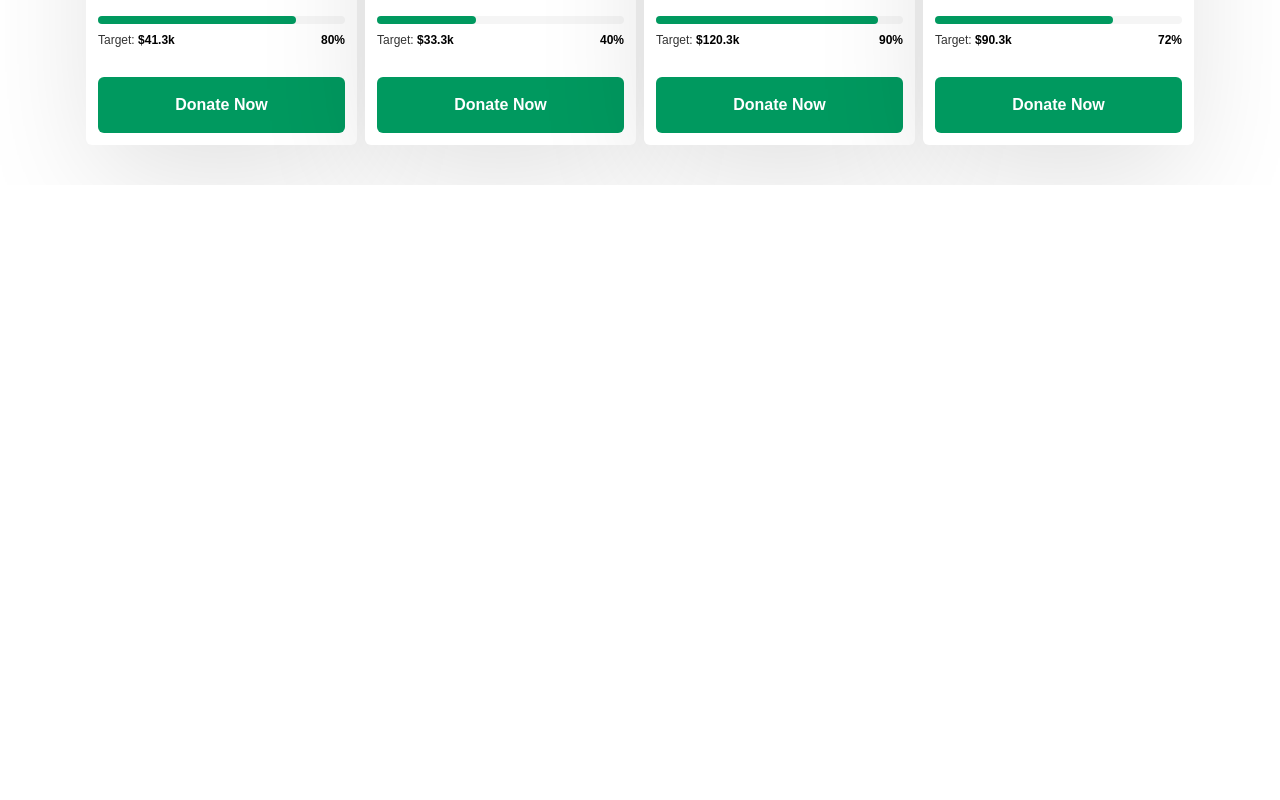
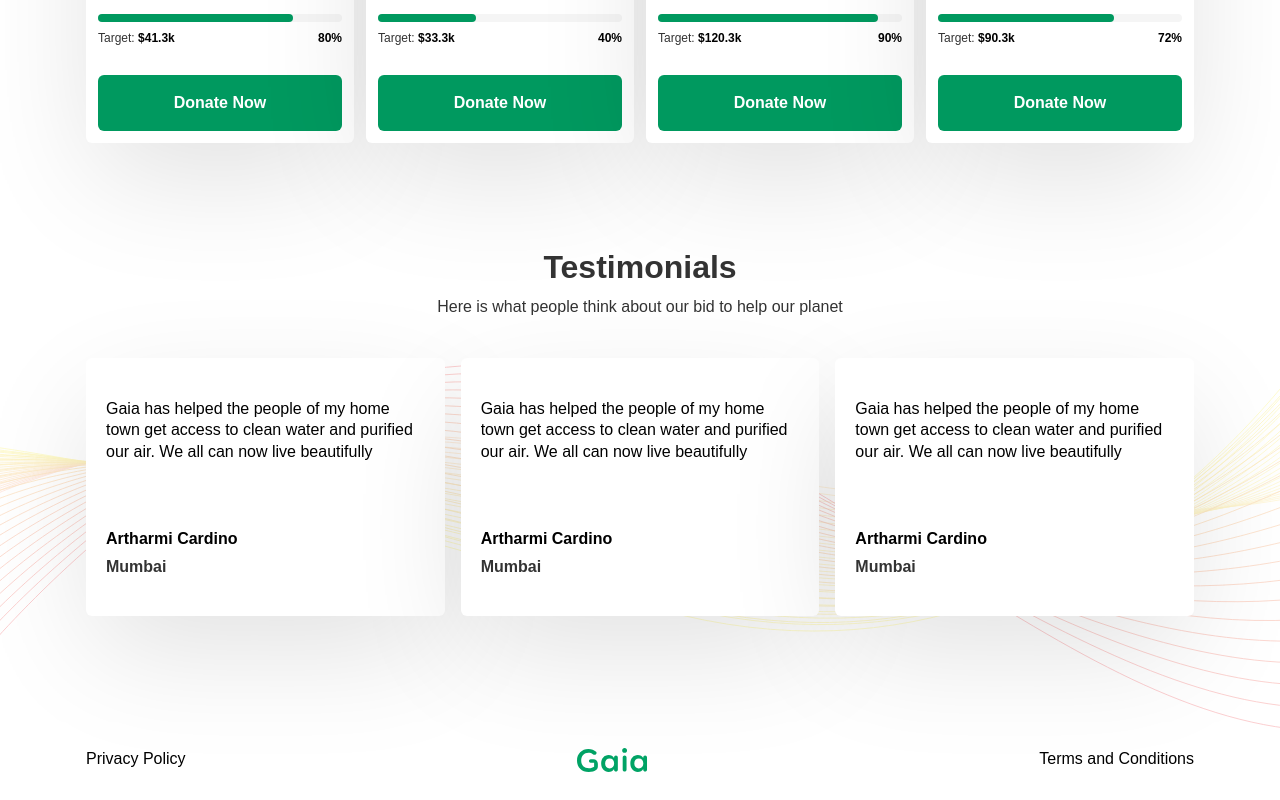
Before and after one commit to Iamsheye/gaia, a React (Create React App) app: page / in a window 1280 px wide. Shown: the part 2073-2873 px from the top of the page. Before the commit the page ends 2258 px from the top, so only its background shows below. Built offline with nearby package versions, Linux system fonts and the light colour scheme.

Commit message:
testimonial & footer section

```diff
--- /dev/null
+++ b/src/components/Footer.tsx
@@ -0,0 +1,21 @@
+const Footer = () => {
+  return (
+    <footer className="bg-white py-7 md:mt-12">
+      <div className="wrapper">
+        <div className="grid grid-cols-12 gap-y-4 md:flex justify-between">
+          <p className="leading-[135%] col-span-6 order-2 md:order-1">
+            Privacy Policy
+          </p>
+          <div className="col-span-12 order-1 md:order-2 justify-self-center">
+            <img src="/images/gaia.svg" alt="Project Gaia Logo" />
+          </div>
+          <p className="leading-[135%] col-span-6 order-3 text-right">
+            Terms and Conditions
+          </p>
+        </div>
+      </div>
+    </footer>
+  );
+};
+
+export default Footer;
--- a/src/components/OurProjects.tsx
+++ b/src/components/OurProjects.tsx
@@ -8,7 +8,7 @@ const OurProjects = () => {
         <p className="text-dark text-center leading-[135%] max-w-[418px] mx-auto mb-10">
           Here are some of our projects
         </p>
-        <div className="md:flex gap-x-2 justify-center mb-10">
+        <div className="md:flex gap-x-3 justify-center mb-10">
           <div className="mb-4 flex-1 p-3 rounded-md bg-white box-shadow md:max-w-[275px] md:mb-0">
             <div className="relative mb-4">
               <img
@@ -138,6 +138,7 @@ const OurProjects = () => {
             <button className="btn-primary">Donate Now</button>
           </div>
         </div>
+        <div className="mb-10"></div>
       </div>
     </section>
   );
--- /dev/null
+++ b/src/components/Testimonial.tsx
@@ -0,0 +1,54 @@
+const Testimonial = () => {
+  return (
+    <section className="pt-16 bg-white md:pb-14 our-impact">
+      <div className="wrapper">
+        <h2 className="text-dark text-center font-semibold text-[1.5rem] leading-[130%] md:text-[2rem] mb-2 max-w-[584px] mx-auto">
+          Testimonials
+        </h2>
+        <p className="text-dark text-center leading-[135%] mx-auto mb-10">
+          Here is what people think about our bid to help our planet
+        </p>
+        <div className="md:flex gap-x-4 justify-center">
+          <div className="mb-4 flex-1 px-5 py-10 z-10 rounded-md bg-white box-shadow md:max-w-[373px] md:mb-0">
+            <p className="leading-[135%] mb-16">
+              Gaia has helped the people of my home town get access to clean
+              water and purified our air. We all can now live beautifully
+            </p>
+            <p className="font-semibold mb-2 font-[18px] leading-[23px]">
+              Artharmi Cardino
+            </p>
+            <p className="text-dark font-semibold font-[14px] leading-[18px]">
+              Mumbai
+            </p>
+          </div>
+          <div className="mb-4 flex-1 px-5 py-10 z-10 rounded-md bg-white box-shadow md:max-w-[373px] md:mb-0">
+            <p className="leading-[135%] mb-16">
+              Gaia has helped the people of my home town get access to clean
+              water and purified our air. We all can now live beautifully
+            </p>
+            <p className="font-semibold mb-2 font-[18px] leading-[23px]">
+              Artharmi Cardino
+            </p>
+            <p className="text-dark font-semibold font-[14px] leading-[18px]">
+              Mumbai
+            </p>
+          </div>
+          <div className="mb-4 flex-1 px-5 py-10 z-10 rounded-md bg-white box-shadow md:max-w-[373px] md:mb-0">
+            <p className="leading-[135%] mb-16">
+              Gaia has helped the people of my home town get access to clean
+              water and purified our air. We all can now live beautifully
+            </p>
+            <p className="font-semibold mb-2 font-[18px] leading-[23px]">
+              Artharmi Cardino
+            </p>
+            <p className="text-dark font-semibold font-[14px] leading-[18px]">
+              Mumbai
+            </p>
+          </div>
+        </div>
+      </div>
+    </section>
+  );
+};
+
+export default Testimonial;
--- a/src/index.css
+++ b/src/index.css
@@ -6,6 +6,7 @@
 body {
   margin: 0;
   font-family: "BR Firma", sans-serif;
+  overflow-x: hidden;
   -webkit-font-smoothing: antialiased;
   -moz-osx-font-smoothing: grayscale;
 }
@@ -33,7 +34,7 @@ code {
 
 .our-impact::before {
   content: "";
-  height: 674px;
+  height: 574px;
   width: 100vw;
   position: absolute;
   transform: translateY(-6.25%);
--- a/src/pages/Homepage.tsx
+++ b/src/pages/Homepage.tsx
@@ -1,8 +1,10 @@
 import CompanyHelp from "../components/CompanyHelp";
+import Footer from "../components/Footer";
 import Header from "../components/Header";
 import HeroSection from "../components/HeroSection";
 import OurImpact from "../components/OurImpact";
 import OurProjects from "../components/OurProjects";
+import Testimonial from "../components/Testimonial";
 
 const Homepage = () => {
   return (
@@ -12,6 +14,8 @@ const Homepage = () => {
       <CompanyHelp />
       <OurImpact />
       <OurProjects />
+      <Testimonial />
+      <Footer />
     </>
   );
 };
```
